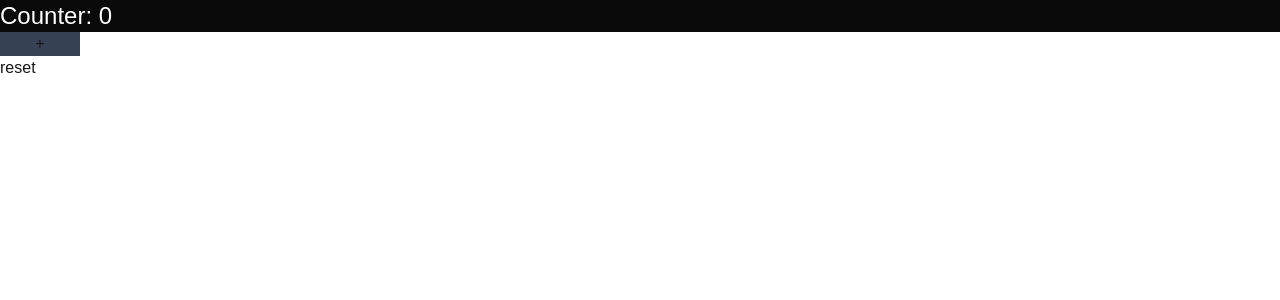
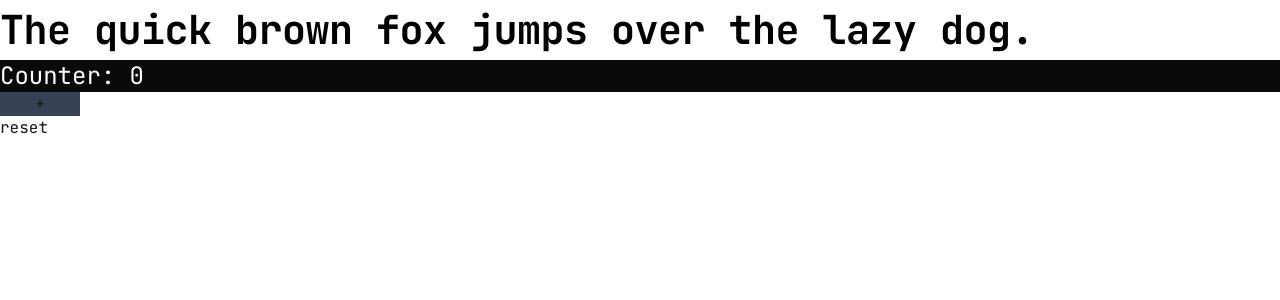
Before and after one commit to Fikri-Ramadan/foreign-exchange-currency-converter-app, a Next.js app: page / in a window 1280 px wide. Shown: the top 300 px of the page. Built offline with nearby package versions, Linux system fonts and the light colour scheme.

Commit message:
Use JetBrains Mono
Replace Geist fonts with JetBrains Mono across globals.css and layout.tsx (add JetBrains_Mono import, expose --font-jetbrains-mono variable and apply it to html/body). Update body font-family to use the new variable.

```diff
--- a/src/app/globals.css
+++ b/src/app/globals.css
@@ -8,8 +8,8 @@
 @theme inline {
   --color-background: var(--background);
   --color-foreground: var(--foreground);
-  --font-sans: var(--font-geist-sans);
-  --font-mono: var(--font-geist-mono);
+  --font-sans: var(--font-jetbrains-mono), ui-sans-serif, system-ui;
+  --font-mono: var(--font-jetbrains-mono), 'monospace';
 
   /* Custom Colors */
   --color-neutral-900: #0A0A0A;
@@ -40,5 +40,5 @@
 body {
   background: var(--background);
   color: var(--foreground);
-  font-family: Arial, Helvetica, sans-serif;
+  font-family: var(--font-jetbrains-mono), monospace;
 }
--- a/src/app/layout.tsx
+++ b/src/app/layout.tsx
@@ -1,16 +1,11 @@
 import type { Metadata } from "next";
-import { Geist, Geist_Mono } from "next/font/google";
+import { Geist, Geist_Mono, JetBrains_Mono } from "next/font/google";
 import "./globals.css";
 
-const geistSans = Geist({
-  variable: "--font-geist-sans",
+const jetBrainMono = JetBrains_Mono({
+  variable: '--font-jetbrains-mono',
   subsets: ["latin"],
-});
-
-const geistMono = Geist_Mono({
-  variable: "--font-geist-mono",
-  subsets: ["latin"],
-});
+})
 
 export const metadata: Metadata = {
   title: "Create Next App",
@@ -25,7 +20,7 @@ export default function RootLayout({
   return (
     <html
       lang="en"
-      className={`${geistSans.variable} ${geistMono.variable} h-full antialiased`}
+      className={`${jetBrainMono.variable} h-full antialiased`}
     >
       <body className="min-h-full flex flex-col">{children}</body>
     </html>
--- a/src/components/Counter.tsx
+++ b/src/components/Counter.tsx
@@ -9,6 +9,7 @@ export default function Counter() {
   const handleRemoveBears = () => removeAllBears();
   return (
     <div>
+      <div className="text-[40px] tracking-[-0.5px] bg-white text-black font-bold">The quick brown fox jumps over the lazy dog.</div>
       <div className="text-2xl text-white bg-neutral-900">Counter: {bears}</div>
       <button className="w-20 bg-gray-700 text-center" onClick={handleIncreasePopulation}>+</button>
       <div onClick={handleRemoveBears}>reset</div>
```
